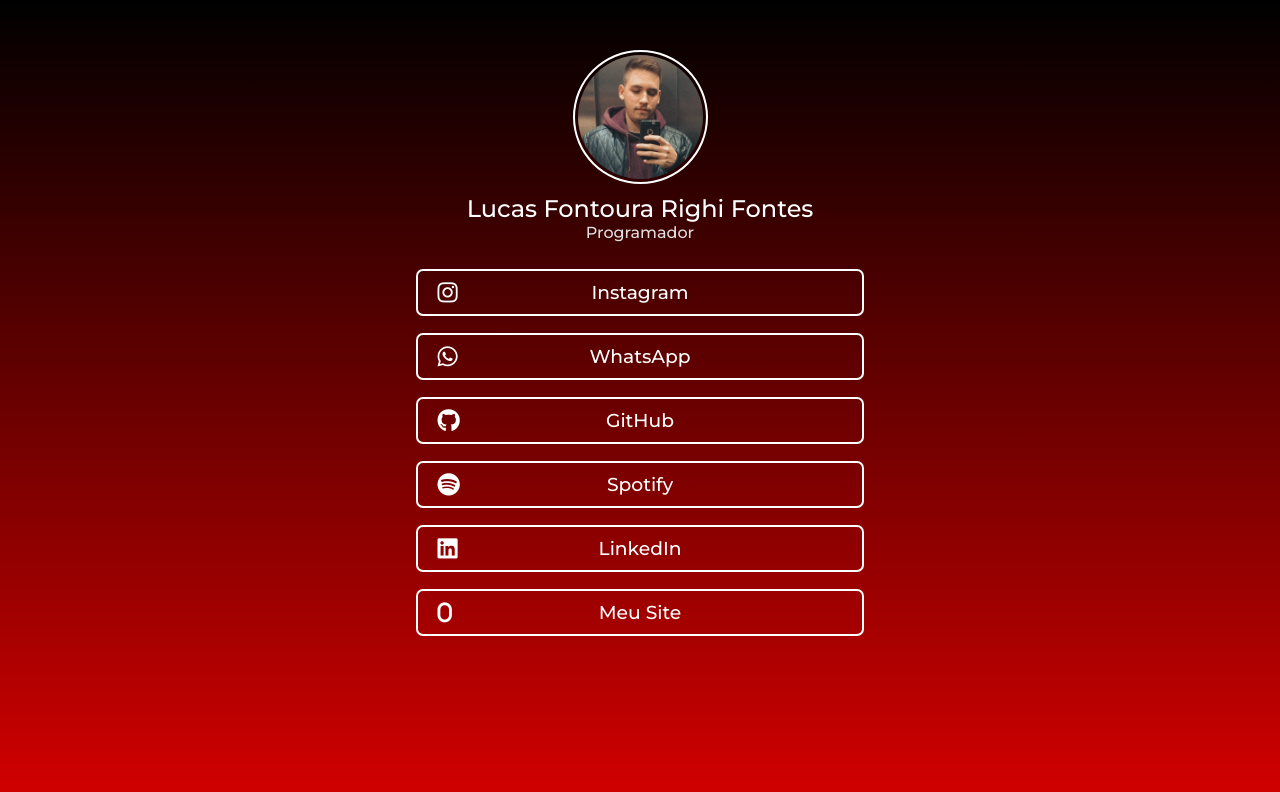
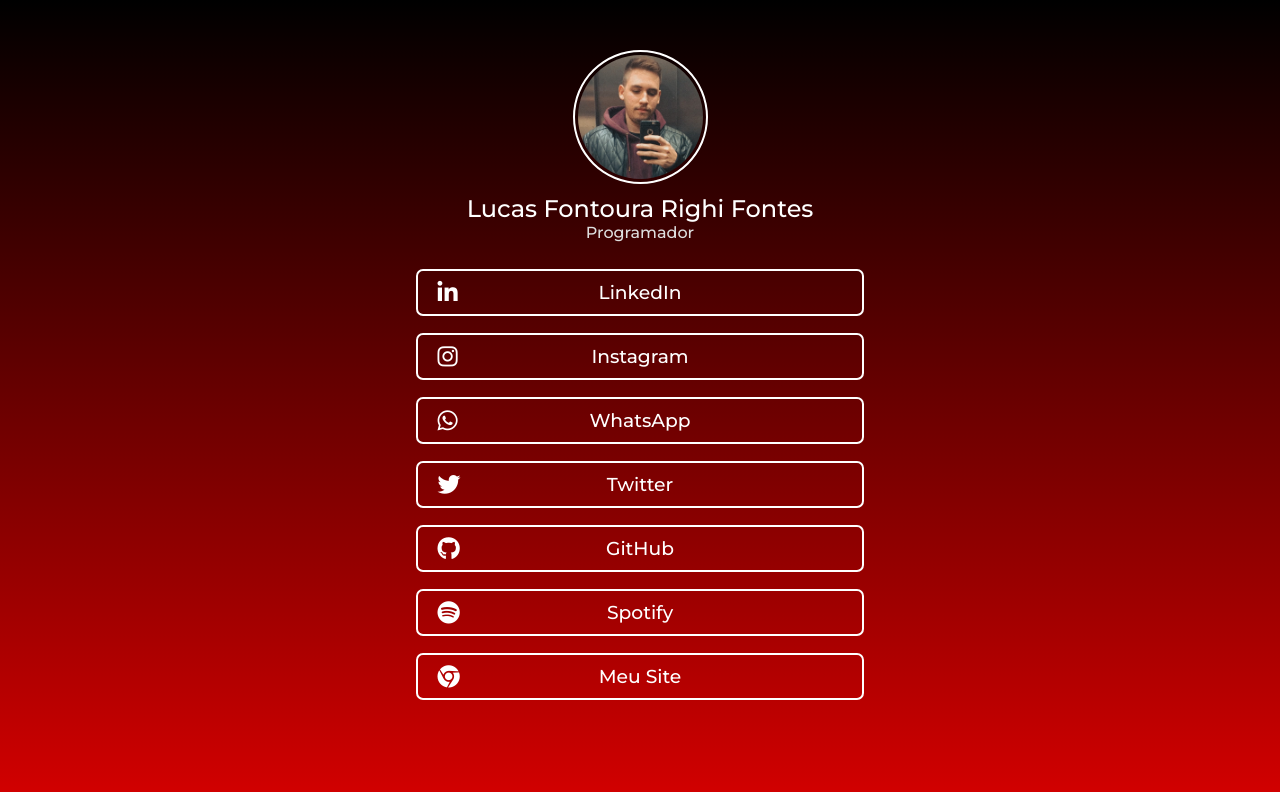
Before and after one commit to LucasFontoura06/Linktree3.0, a plain HTML site: page index.html in a window 1280 px wide. Drawn offline with Linux system fonts and the light colour scheme.

Commit message:
Update index.html

```diff
--- a/index.html
+++ b/index.html
@@ -26,12 +26,13 @@
             </div><!--desc-->
 
             <div class="link">
+                <a href="https://www.linkedin.com/in/lucas-fontoura-706a45212/" target= _blank><div class="link-a"><i class="fa-brands fa-linkedin-in"></i> <h3>LinkedIn</h3></div></a>
                 <a href="https://www.instagram.com/f0nt0ur4/" target= _blank><div class="link-a"><i class="fa-brands fa-instagram"></i> <h3>Instagram</h3></div></a>
                 <a href="https://api.whatsapp.com/send?phone=5561983288153" target= _blank><div class="link-a"><i class="fa-brands fa-whatsapp"></i> <h3>WhatsApp</h3></div></a>
+                <a href="https://twitter.com/f0nt0ur4" target= _blank><div class="link-a"><i class="fa-brands fa-twitter"></i> <h3>Twitter</h3></div></a>
                 <a href="https://github.com/LucasFontoura06" target= _blank><div class="link-a"><i class="fa-brands fa-github"></i> <h3>GitHub</h3></div></a>
                 <a href="https://open.spotify.com/playlist/1QqK9udcHbtgzOBUsuYl7v?si=054bbd70c3eb41ea" target= _blank><div class="link-a"><i class="fa-brands fa-spotify"></i> <h3>Spotify</h3></div></a>
-                <a href="https://www.linkedin.com/in/lucas-fontoura-706a45212/" target= _blank><div class="link-a"><i class="fa-brands fa-linkedin"></i> <h3>LinkedIn</h3></div></a>
-                <a href="" target= _blank><div class="link-a"><i class="fa-brands fa-0"></i> <h3>Meu Site</h3></div></a>
+                <a href="" target= _blank><div class="link-a"><i class="fa-brands fa-chrome"></i> <h3>Meu Site</h3></div></a>
             </div><!--link-->
 
             <br>
```
